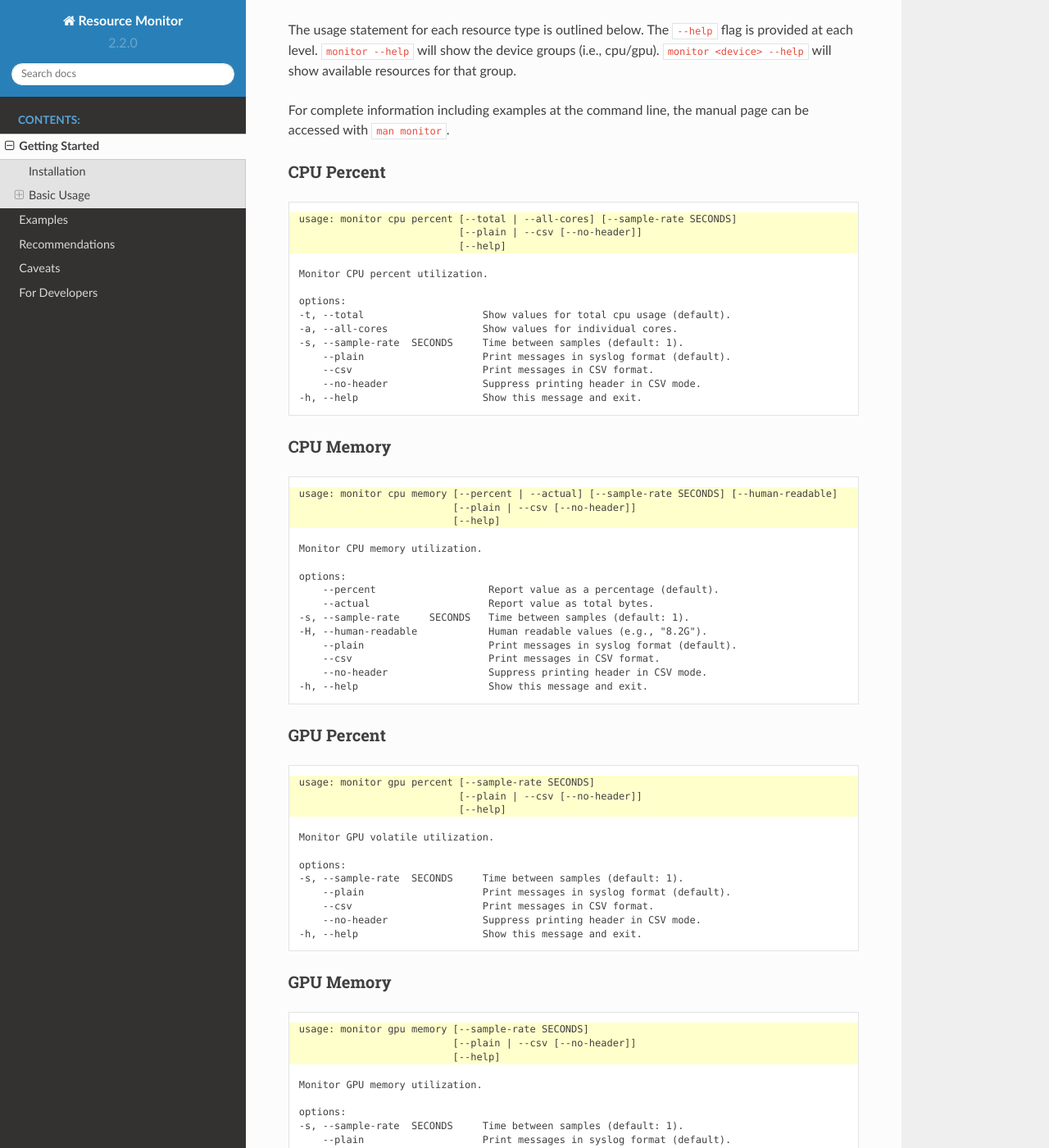
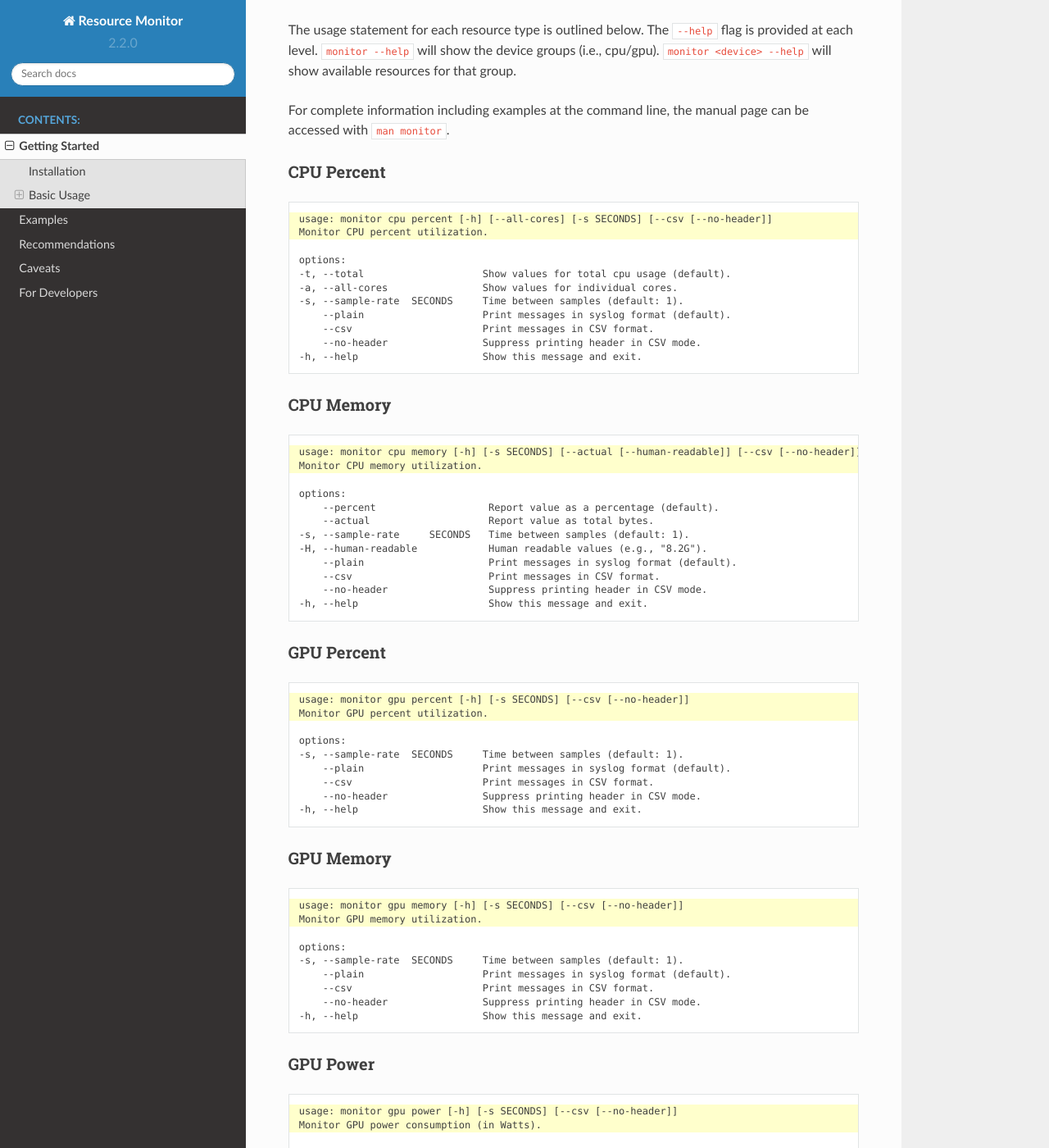
Before and after one commit to glentner/resource-monitor, a Sphinx documentation site: the page built from docs/source/getting_started.rst, in a window 1280 px wide and 1400 px high, scrolled down 435 px. Shown: the whole window at 82% size. Built offline with Sphinx 7.4.7 and the Read the Docs theme 2.0.0, drawn with Linux system fonts in a browser that asks for light colours; some of the changed text lies outside the part shown.

Commit message:
Update usage statements in docs

```diff
--- a/docs/source/getting_started.rst
+++ b/docs/source/getting_started.rst
@@ -30,12 +30,9 @@ CPU Percent
 ^^^^^^^^^^^
 
 .. code-block:: none
-    :emphasize-lines: 1-3
+    :emphasize-lines: 1-2
 
-    usage: monitor cpu percent [--total | --all-cores] [--sample-rate SECONDS]
-                               [--plain | --csv [--no-header]]
-                               [--help]
-
+    usage: monitor cpu percent [-h] [--all-cores] [-s SECONDS] [--csv [--no-header]]
     Monitor CPU percent utilization.
 
     options:
@@ -52,12 +49,9 @@ CPU Memory
 ^^^^^^^^^^
 
 .. code-block:: none
-    :emphasize-lines: 1-3
+    :emphasize-lines: 1-2
 
-    usage: monitor cpu memory [--percent | --actual] [--sample-rate SECONDS] [--human-readable]
-                              [--plain | --csv [--no-header]]
-                              [--help]
-
+    usage: monitor cpu memory [-h] [-s SECONDS] [--actual [--human-readable]] [--csv [--no-header]]
     Monitor CPU memory utilization.
 
     options:
@@ -75,13 +69,10 @@ GPU Percent
 ^^^^^^^^^^^
 
 .. code-block:: none
-    :emphasize-lines: 1-3
+    :emphasize-lines: 1-2
 
-    usage: monitor gpu percent [--sample-rate SECONDS]
-                               [--plain | --csv [--no-header]]
-                               [--help]
-
-    Monitor GPU volatile utilization.
+    usage: monitor gpu percent [-h] [-s SECONDS] [--csv [--no-header]]
+    Monitor GPU percent utilization.
 
     options:
     -s, --sample-rate  SECONDS     Time between samples (default: 1).
@@ -95,12 +86,9 @@ GPU Memory
 ^^^^^^^^^^
 
 .. code-block:: none
-    :emphasize-lines: 1-3
+    :emphasize-lines: 1-2
 
-    usage: monitor gpu memory [--sample-rate SECONDS]
-                              [--plain | --csv [--no-header]]
-                              [--help]
-
+    usage: monitor gpu memory [-h] [-s SECONDS] [--csv [--no-header]]
     Monitor GPU memory utilization.
 
     options:
@@ -115,13 +103,10 @@ GPU Power
 ^^^^^^^^^
 
 .. code-block:: none
-    :emphasize-lines: 1-3
+    :emphasize-lines: 1-2
 
-    usage: monitor gpu power [--sample-rate SECONDS]
-                             [--plain | --csv [--no-header]]
-                             [--help]
-
-    Monitor GPU power consumption (percent maximum).
+    usage: monitor gpu power [-h] [-s SECONDS] [--csv [--no-header]]
+    Monitor GPU power consumption (in Watts).
 
     options:
     -s, --sample-rate  SECONDS     Time between samples (default: 1).
@@ -135,12 +120,9 @@ GPU Temperature
 ^^^^^^^^^^^^^^^
 
 .. code-block:: none
-    :emphasize-lines: 1-3
+    :emphasize-lines: 1-2
 
-    usage: monitor gpu temp [--sample-rate SECONDS]
-                            [--plain | --csv [--no-header]]
-                            [--help]
-
+    usage: monitor gpu temp [-h] [-s SECONDS] [--csv [--no-header]]
     Monitor GPU temperature (Celsius).
 
     options:
--- a/docs/source/index.rst
+++ b/docs/source/index.rst
@@ -23,9 +23,7 @@ or higher is required, however.
 .. code-block:: none
 
     $ monitor
-    usage: monitor <device> <resource> [<args>...]
-                   [--help] [--version]
-
+    usage: monitor [-h] [-v] <device> <resource> [<args>...]
     A simple cross-platform system resource monitor.
 
 .. code-block:: none
```
